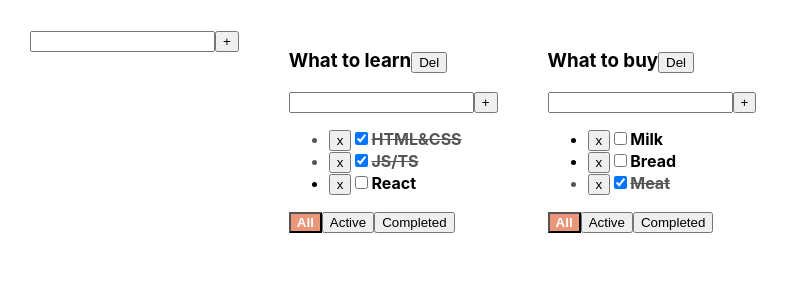
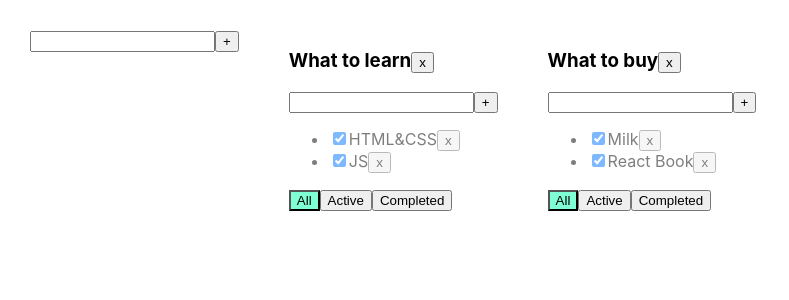
Before and after one commit to LapatinKostya/Todolist, a React (Create React App) app: page / in a window 1280 px wide. Shown: the top 300 px of the page, without its empty margins (0-789 px from the left). Built offline with nearby package versions, Linux system fonts and the light colour scheme.

Commit message:
06 lesson (universal components, custom components)

```diff
--- a/package.json
+++ b/package.json
@@ -3,6 +3,8 @@
   "version": "0.1.0",
   "private": true,
   "dependencies": {
+    "@material-ui/core": "^4.12.4",
+    "@material-ui/icons": "^4.11.3",
     "@testing-library/jest-dom": "^4.2.4",
     "@testing-library/react": "^9.3.2",
     "@testing-library/user-event": "^7.1.2",
--- a/src/App.css
+++ b/src/App.css
@@ -6,21 +6,19 @@
 .App > div {
   margin-right: 50px;
 }
-.isDone {
-  text-decoration: line-through;
-  color: #555;
-}
-.task {
-  font-weight: bold;
+
+.error {
+  border: red 1px solid;
 }
 
-.active {
-  background-color: darksalmon;
-  color: white;
-  font-weight: bold;
+.error-message {
+  color: red;
 }
 
-.error {
-  border: 2px solid red;
-  outline: none;
+.active-filter {
+  background-color: aquamarine;
 }
+
+.is-done {
+  opacity: 0.5;
+}
--- a/src/App.tsx
+++ b/src/App.tsx
@@ -1,131 +1,138 @@
 import React, {useState} from 'react';
 import './App.css';
-import TodoList, {TaskType} from "./TodoList";
-import {v1} from "uuid";
-import {AddItemForm} from "./AddItemForm";
+import {TaskType, Todolist} from './Todolist';
+import {v1} from 'uuid';
+import {Input} from "./Components/Input";
 
-// CRUD
-// create +
-// read ++
-// update +
-// delete +
-
-type TodoListType = {
+export type FilterValuesType = "all" | "active" | "completed";
+type TodolistType = {
     id: string
     title: string
     filter: FilterValuesType
 }
 
-type TaskStateType = {
-    [todolistID: string]: Array<TaskType>
+type TasksStateType = {
+    [key: string]: Array<TaskType>
 }
 
-export type FilterValuesType = "all" | "active" | "completed"
 
 function App() {
-    //BLL:
-    const todolistID_1 = v1()
-    const todolistID_2 = v1()
-    const [todolists, setTodolists] = useState<Array<TodoListType>>([
-        {id: todolistID_1, title: "What to learn", filter: "all"},
-        {id: todolistID_2, title: "What to buy", filter: "all"},
+    const todolistId1 = v1();
+    const todolistId2 = v1();
+
+    const [todolists, setTodolists] = useState<Array<TodolistType>>([
+        {id: todolistId1, title: "What to learn", filter: "all"},
+        {id: todolistId2, title: "What to buy", filter: "all"}
     ])
-    const [tasks, setTasks] = useState<TaskStateType>({
-        [todolistID_1]: [
+
+    const [tasks, setTasks] = useState<TasksStateType>({
+        [todolistId1]: [
             {id: v1(), title: "HTML&CSS", isDone: true},
-            {id: v1(), title: "JS/TS", isDone: true},
-            {id: v1(), title: "React", isDone: false},
+            {id: v1(), title: "JS", isDone: true}
         ],
-        [todolistID_2]: [
-            {id: v1(), title: "Milk", isDone: false},
-            {id: v1(), title: "Bread", isDone: false},
-            {id: v1(), title: "Meat", isDone: true},
-        ],
-    })
+        [todolistId2]: [
+            {id: v1(), title: "Milk", isDone: true},
+            {id: v1(), title: "React Book", isDone: true}
+        ]
+    });
 
-    const removeTask = (taskID: string, todolistID: string) => {
-        setTasks({...tasks, [todolistID]: tasks[todolistID].filter(t => t.id !== taskID)})
-    }
-    const addTask = (title: string, todolistID: string) => {
-        const newTask: TaskType = {
-            id: v1(),
-            title: title,
-            isDone: false
-        }
-        setTasks({...tasks, [todolistID]: [newTask, ...tasks[todolistID]]})
-    }
-    const changeTaskStatus = (taskID: string, isDone: boolean, todolistID: string) => {
-        setTasks({
-            ...tasks,
-            [todolistID]: tasks[todolistID].map(t => t.id === taskID ? {...t, isDone: isDone} : t)
-        })
-    }
-    const changeTaskTitle = (taskID: string, title: string, todolistID: string) => {
-        setTasks({
-            ...tasks,
-            [todolistID]: tasks[todolistID].map(t => t.id === taskID ? {...t, title: title} : t)
-        })
+    function editTodolist(todoId: string, newTitle: string) {
+        setTodolists(todolists.map(el => el.id === todoId ? {...el, title: newTitle} : el))
     }
 
-    const changeTodoListFilter = (filter: FilterValuesType, todolistID: string) => {
-        setTodolists(todolists.map(tl => tl.id === todolistID ? {...tl, filter: filter} : tl))
-    }
-    const changeTodoListTitle = (title: string, todolistID: string) => {
-        setTodolists(todolists.map(tl => tl.id === todolistID ? {...tl, title: title} : tl))
-    }
-    const removeTodolist = (todolistID: string) => {
-        setTodolists(todolists.filter(tl => tl.id !== todolistID))
-        delete tasks[todolistID]
+    function editTask(todoId: string, taskId: string, newTitle: string) {
+        setTasks({...tasks, [todoId]: tasks[todoId].map(el => el.id === taskId ? {...el, title: newTitle} : el)});
     }
 
-    const addTodolist = (title: string) => {
-        const newTodolistId = v1()
-        const newTodolist: TodoListType = {
-            id: newTodolistId,
-            title: title,
-            filter: "all",
-        }
-        setTodolists([newTodolist, ...todolists])
-        setTasks({...tasks, [newTodolistId]: []})
+    function removeTask(id: string, todolistId: string) {
+        //достанем нужный массив по todolistId:
+        const todolistTasks = tasks[todolistId];
+        // перезапишем в этом объекте массив для нужного тудулиста отфилтрованным массивом:
+        tasks[todolistId] = todolistTasks.filter(t => t.id !== id);
+        // засетаем в стейт копию объекта, чтобы React отреагировал перерисовкой
+        setTasks({...tasks});
     }
 
-    // UI:
-    const todolistsComponents = todolists.map(tl => {
-        let tasksForRender;
-        switch (tl.filter) {
-            case "active":
-                tasksForRender = tasks[tl.id].filter(t => !t.isDone)
-                break
-            case "completed":
-                tasksForRender = tasks[tl.id].filter(t => t.isDone)
-                break
-            default:
-                tasksForRender = tasks[tl.id]
+    function addTask(title: string, todolistId: string) {
+        let task = {id: v1(), title: title, isDone: false};
+        //достанем нужный массив по todolistId:
+        let todolistTasks = tasks[todolistId];
+        // перезапишем в этом объекте массив для нужного тудулиста копией, добавив в начало новую таску:
+        tasks[todolistId] = [task, ...todolistTasks];
+        // засетаем в стейт копию объекта, чтобы React отреагировал перерисовкой
+        setTasks({...tasks});
+    }
+
+    function changeStatus(id: string, isDone: boolean, todolistId: string) {
+        //достанем нужный массив по todolistId:
+        const todolistTasks = tasks[todolistId];
+        // найдём нужную таску:
+        const task = todolistTasks.find(t => t.id === id);
+        //изменим таску, если она нашлась
+        if (task) {
+            task.isDone = isDone;
+            // засетаем в стейт копию объекта, чтобы React отреагировал перерисовкой
+            setTasks({...tasks});
         }
-        return (
-            <TodoList
-                key={tl.id}
-                id={tl.id}
-                title={tl.title}
-                filter={tl.filter}
-                tasks={tasksForRender}
+    }
 
-                addTask={addTask}
-                removeTask={removeTask}
-                removeTodolist={removeTodolist}
-                changeTaskStatus={changeTaskStatus}
-                changeTodoListFilter={changeTodoListFilter}
-                changeTaskTitle={changeTaskTitle}
-                changeTodoListTitle={changeTodoListTitle}
-            />
-        )
-    })
+    function changeFilter(value: FilterValuesType, todolistId: string) {
+        let todolist = todolists.find(tl => tl.id === todolistId);
+        if (todolist) {
+            todolist.filter = value;
+            setTodolists([...todolists])
+        }
+    }
 
-    //UI:
+    function removeTodolist(id: string) {
+        // засунем в стейт список тудулистов, id которых не равны тому, который нужно выкинуть
+        setTodolists(todolists.filter(tl => tl.id !== id));
+        // удалим таски для этого тудулиста из второго стейта, где мы храним отдельно таски
+        delete tasks[id]; // удаляем св-во из объекта... значением которого являлся массив тасок
+        // засетаем в стейт копию объекта, чтобы React отреагировал перерисовкой
+        setTasks({...tasks});
+    }
+
+    function addTodolist(newTitle: string) {
+        const newId = v1()
+        const newTodolist: TodolistType = {id: newId, title: newTitle, filter: "all"}
+        setTodolists([newTodolist, ...todolists])
+        setTasks({...tasks, [newId]: []})
+    }
+
     return (
+
         <div className="App">
-            <AddItemForm addItem={addTodolist}/>
-            {todolistsComponents}
+            <Input callback={addTodolist}/>
+            {
+                todolists.map(tl => {
+                    let allTodolistTasks = tasks[tl.id];
+                    let tasksForTodolist = allTodolistTasks;
+
+                    if (tl.filter === "active") {
+                        tasksForTodolist = allTodolistTasks.filter(t => !t.isDone);
+                    }
+                    if (tl.filter === "completed") {
+                        tasksForTodolist = allTodolistTasks.filter(t => t.isDone);
+                    }
+                    return (
+                        <Todolist
+                            key={tl.id}
+                            id={tl.id}
+                            title={tl.title}
+                            tasks={tasksForTodolist}
+                            removeTask={removeTask}
+                            changeFilter={changeFilter}
+                            addTask={addTask}
+                            changeTaskStatus={changeStatus}
+                            filter={tl.filter}
+                            removeTodolist={removeTodolist}
+                            editTask={editTask}
+                            editTodolist={editTodolist}
+                        />)
+                })
+            }
+
         </div>
     );
 }
--- /dev/null
+++ b/src/Components/EditableSpan.tsx
@@ -0,0 +1,30 @@
+import React, {ChangeEvent, useState} from 'react';
+
+type EditableSpanPropsType = {
+    title: string
+    callBack: (newTitle: string) => void
+}
+
+
+export const EditableSpan = (props: EditableSpanPropsType) => {
+    const [edit, setEdit] = useState<boolean>(false)
+    const [newTitle, setNewTitle] = useState(props.title)
+    const onChangeHandler = (e: ChangeEvent<HTMLInputElement>) => {
+        setNewTitle(e.currentTarget.value)
+    }
+    const addTitle = () => {
+        if(newTitle !== '') {
+            props.callBack(newTitle)
+        }
+    }
+
+    const onDoubleClickHandler = () => {
+        setEdit(!edit)
+        addTitle()
+    }
+    return (
+        edit
+            ? <input autoFocus onBlur={onDoubleClickHandler} value={newTitle} onChange={onChangeHandler}/>
+            : <span onDoubleClick={onDoubleClickHandler}>{props.title}</span>
+    );
+};
--- /dev/null
+++ b/src/Components/Input.tsx
@@ -0,0 +1,39 @@
+import React, {ChangeEvent, KeyboardEvent, useState} from 'react';
+
+type InputPropsType = {
+    callback: (newTitle: string) => void
+}
+
+export const Input = (props: InputPropsType) => {
+    const [title, setTitle] = useState("")
+    const [error, setError] = useState<string | null>(null)
+    const onChangeHandler = (e: ChangeEvent<HTMLInputElement>) => {
+        setTitle(e.currentTarget.value)
+    }
+    const addItem = () => {
+        const newTitle = title.trim();
+        if (newTitle !== "") {
+            props.callback(newTitle);
+            setTitle("");
+        } else {
+            setError("Title is required");
+        }
+    }
+    const onKeyPressHandler = (e: KeyboardEvent<HTMLInputElement>) => {
+        setError(null);
+        if (e.charCode === 13) {
+            addItem();
+        }
+    }
+    return (
+        <div>
+            <input value={title}
+                   onChange={onChangeHandler}
+                   onKeyPress={onKeyPressHandler}
+                   className={error ? "error" : ""}
+            />
+            <button onClick={addItem}>+</button>
+            {error && <div className="error-message">{error}</div>}
+        </div>
+    );
+};
--- a/src/EditableSpan.tsx
+++ /dev/null
@@ -1,36 +0,0 @@
-import React, {ChangeEvent, KeyboardEvent, useState} from 'react';
-
-type EditableSpanPropsType = {
-    title: string
-    changeTitle: (editedTitle: string) => void
-}
-
-export const EditableSpan = (props: EditableSpanPropsType) => {
-    const [text, setText] = useState<string>(props.title)
-    const [editMode, setEditMode] = useState<boolean>(false)
-    const onChangeSetText = (e: ChangeEvent<HTMLInputElement>) => {
-        setText(e.currentTarget.value)
-    }
-    const onEditMode = () => {
-        setEditMode(true)
-    }
-    const offEditMode = () => {
-        setEditMode(false)
-        {
-            props.changeTitle(text)
-        }
-    }
-    const onKeyDownChangeTitle = (e: KeyboardEvent<HTMLInputElement>) => e.key === "Enter" && offEditMode()
-
-    return (
-        editMode
-            ? <input
-                value={text}
-                onChange={onChangeSetText}
-                onBlur={offEditMode}
-                onKeyDown={onKeyDownChangeTitle}
-                autoFocus
-            />
-            : <span onDoubleClick={onEditMode}>{props.title}</span>
-    );
-};
--- a/src/TodoList.tsx
+++ b/src/TodoList.tsx
@@ -1,7 +1,7 @@
 import React, {ChangeEvent} from 'react';
-import {FilterValuesType} from "./App";
-import {AddItemForm} from "./AddItemForm";
-import {EditableSpan} from "./EditableSpan";
+import {FilterValuesType} from './App';
+import {Input} from "./Components/Input";
+import {EditableSpan} from "./Components/EditableSpan";
 
 export type TaskType = {
     id: string
@@ -9,85 +9,72 @@
     isDone: boolean
 }
 
-
-type TodoListPropsType = {
+type PropsType = {
     id: string
     title: string
-    tasks: TaskType[]
+    tasks: Array<TaskType>
+    removeTask: (taskId: string, todolistId: string) => void
+    changeFilter: (value: FilterValuesType, todolistId: string) => void
+    addTask: (title: string, todolistId: string) => void
+    changeTaskStatus: (id: string, isDone: boolean, todolistId: string) => void
+    removeTodolist: (id: string) => void
     filter: FilterValuesType
-    addTask: (title: string, todolistID: string) => void
-    removeTask: (taskID: string, todolistID: string) => void
-    changeTodoListFilter: (filter: FilterValuesType, todolistID: string) => void
-    changeTaskStatus: (taskID: string, isDone: boolean, todolistID: string) => void
-    removeTodolist: (todolistID: string) => void
-    changeTaskTitle: (taskID: string, title: string, todolistID: string) => void
-    changeTodoListTitle: (title: string, todolistID: string) => void
-
+    editTask: (todoId: string, taskId: string, newTitle: string) => void
+    editTodolist: (todoId: string, newTitle: string) => void
 }
 
-const TodoList = (props: TodoListPropsType) => {
-    const tasksJSX = props.tasks.length
-        ? props.tasks.map(t => {
-            const removeTask = () => props.removeTask(t.id, props.id)
-            const changeTaskStatus = (e: ChangeEvent<HTMLInputElement>) =>
-                props.changeTaskStatus(t.id, e.currentTarget.checked, props.id)
-            const changeTaskTitle = (taskTitle: string) => {
-                props.changeTaskTitle(t.id, taskTitle, props.id)
-            }
-            return (
-                <li key={t.id} className={t.isDone ? "task isDone" : "task"}>
-                    <button onClick={removeTask}>х</button>
-                    <input
-                        onChange={changeTaskStatus}
-                        type="checkbox"
-                        checked={t.isDone}
-                    />
-                    <EditableSpan title={t.title} changeTitle={changeTaskTitle}/>
-                </li>
-            )
-        })
-        : <span>Your taskslist is empty</span>
-
-    const createOnClickHandler = (filter: FilterValuesType): () => void => {
-        return () => props.changeTodoListFilter(filter, props.id)
-    }
+export function Todolist(props: PropsType) {
 
     const removeTodolist = () => props.removeTodolist(props.id)
 
-    const addTask = (title: string) => props.addTask(title, props.id)
+    const onAllClickHandler = () => props.changeFilter("all", props.id);
+    const onActiveClickHandler = () => props.changeFilter("active", props.id);
+    const onCompletedClickHandler = () => props.changeFilter("completed", props.id);
+    const addTaskHandler = (newTitle: string) => {
+        props.addTask(newTitle, props.id)
+    }
 
-    const changeTodoListTitle = (todolistTitle: string) => props.changeTodoListTitle(todolistTitle, props.id)
+    const editTaskHandler = (taskId: string, newTitle: string) => {
+        props.editTask(props.id, taskId, newTitle)
+    }
+    const editTodolist = (newTitle: string) => {
+        props.editTodolist(props.id, newTitle)
+    }
 
+    return <div>
+        <h3><EditableSpan title={props.title} callBack={editTodolist}/>
+            <button onClick={removeTodolist}>x</button>
+        </h3>
+        <div>
+            <Input callback={addTaskHandler}/>
+        </div>
+        <ul>
+            {
+                props.tasks.map(t => {
+                    const onClickHandler = () => props.removeTask(t.id, props.id)
+                    const onChangeHandler = (e: ChangeEvent<HTMLInputElement>) => {
+                        let newIsDoneValue = e.currentTarget.checked;
+                        props.changeTaskStatus(t.id, newIsDoneValue, props.id);
+                    }
 
-    return (
+                    return <li key={t.id} className={t.isDone ? "is-done" : ""}>
+                        <input type="checkbox" onChange={onChangeHandler} checked={t.isDone}/>
+                        <EditableSpan title={t.title} callBack={(newTitle) => editTaskHandler(t.id, newTitle)}/>
+                        <button onClick={onClickHandler}>x</button>
+                    </li>
+                })
+            }
+        </ul>
         <div>
-            <h3>
-                <EditableSpan title={props.title} changeTitle={changeTodoListTitle}/>
-                <button onClick={removeTodolist}>Del</button>
-            </h3>
-            <AddItemForm addItem={addTask}/>
-            <ul>
-                {tasksJSX}
-            </ul>
-            <div>
-                <button
-                    className={props.filter === "all" ? "active" : ""}
-                    onClick={createOnClickHandler("all")}
-                >All
-                </button>
-                <button
-                    className={props.filter === "active" ? "active" : ""}
-                    onClick={createOnClickHandler("active")}
-                >Active
-                </button>
-                <button
-                    className={props.filter === "completed" ? "active" : ""}
-                    onClick={createOnClickHandler("completed")}
-                >Completed
-                </button>
-            </div>
+            <button className={props.filter === 'all' ? "active-filter" : ""}
+                    onClick={onAllClickHandler}>All
+            </button>
+            <button className={props.filter === 'active' ? "active-filter" : ""}
+                    onClick={onActiveClickHandler}>Active
+            </button>
+            <button className={props.filter === 'completed' ? "active-filter" : ""}
+                    onClick={onCompletedClickHandler}>Completed
+            </button>
         </div>
-    );
-};
-
-export default TodoList;
+    </div>
+}
--- a/src/index.tsx
+++ b/src/index.tsx
@@ -5,7 +5,7 @@
 import * as serviceWorker from './serviceWorker';
 
 ReactDOM.render(<App />,  document.getElementById('root'));
- // App()
+
 // If you want your app to work offline and load faster, you can change
 // unregister() to register() below. Note this comes with some pitfalls.
 // Learn more about service workers: https://bit.ly/CRA-PWA
```
Also changed, not shown: src/AddItemForm.tsx (deleted, +0 -40 lines), 1 other file (tests, documents, lock files or other folders).
